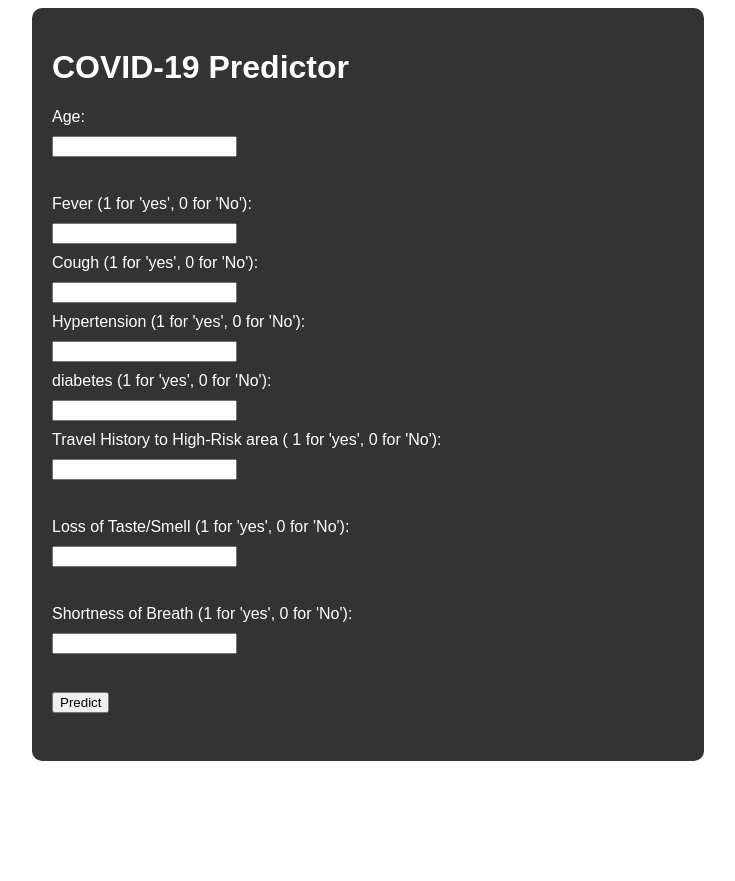
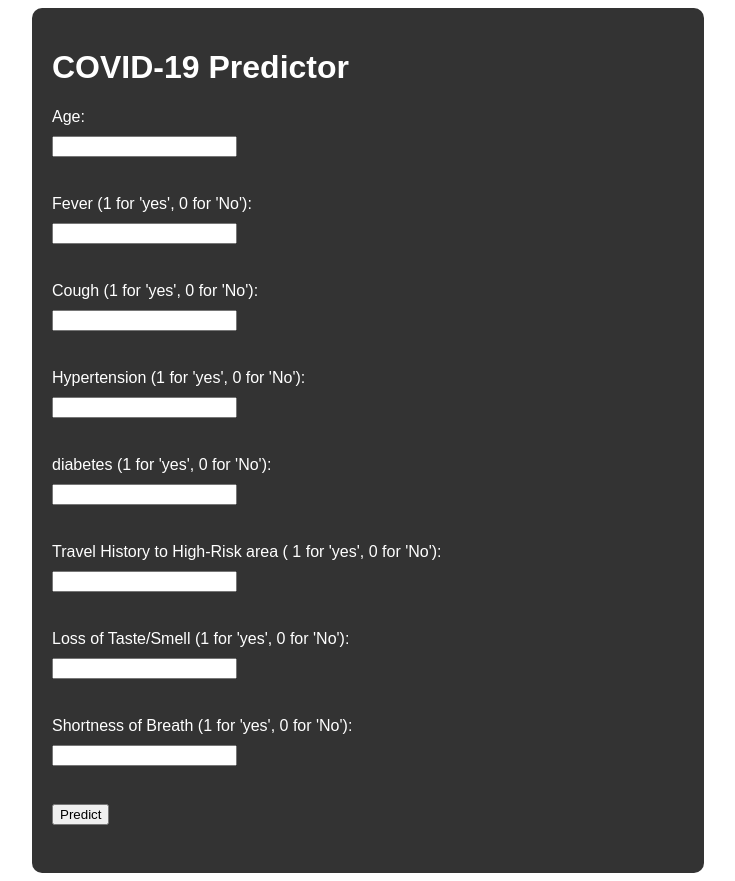
Before and after one commit to JanushaNampally/covid_app, a Django app: template analysis/templates/analysis/predictor.html in a window 1280 px wide. Shown: the whole page, without its empty margins (272-1007 px from the left). Before the commit the page ends 761 px from the top, so only its background shows below. Run offline with Django 3.2, Linux system fonts and the light colour scheme; the template is opened without the code that fills it, so the values that code supplies are empty.

Commit message:
final change

```diff
--- a/analysis/templates/analysis/predictor.html
+++ b/analysis/templates/analysis/predictor.html
@@ -7,6 +7,24 @@
     <title>COVID-19 Predictor</title>
     <link rel="stylesheet" href="{% static 'css/style.css' %}">
 </head>
+<style>
+    body {
+        font-family: Arial, sans-serif;
+        background: url('static/images/bg.jpg');
+        background-size: cover;
+        color: white;
+    }
+    .container {
+        width: 50%;
+        margin: 0 auto;
+        background: rgba(0, 0, 0, 0.8);
+        padding: 20px;
+        border-radius: 10px;
+    }
+    label, input, button {
+        display: block;
+        margin: 10px 0;
+    }</style>
 <body>
     <div class="container">
         <h1>COVID-19 Predictor</h1>
@@ -16,16 +34,16 @@
             <input type="number" step="any" name="age" required><br>
 
             <label>Fever (1 for 'yes', 0 for 'No'):</label>
-            <input type="number" step="any" name="fever" required>
+            <input type="number" step="any" name="fever" required><br>
 
             <label>Cough (1 for 'yes', 0 for 'No'):</label>
-            <input type="number" step="any" name="cough" required>
+            <input type="number" step="any" name="cough" required><br>
 
             <label>Hypertension (1 for 'yes', 0 for 'No'):</label>
-            <input type="number" step="any" name="hypertension" required>
+            <input type="number" step="any" name="hypertension" required><br>
 
             <label>diabetes (1 for 'yes', 0 for 'No'):</label>
-            <input type="number" step="any" name="diabetes" required>
+            <input type="number" step="any" name="diabetes" required><br>
 
             <label>Travel History to High-Risk area ( 1 for 'yes', 0 for 'No'):</label>
             <input type="number" step="any" name="travel_history" required><br>
--- a/covid_app/settings.py
+++ b/covid_app/settings.py
@@ -119,7 +119,7 @@ USE_TZ = True
 
 STATIC_URL = 'static/'
 STATICFILES_DIRS = [
-    BASE_DIR / 'static',
+    BASE_DIR / 'analysis' / 'static',
 ]
 # Default primary key field type
 # https://docs.djangoproject.com/en/5.1/ref/settings/#default-auto-field
```
Also changed, not shown: 1 other file.
